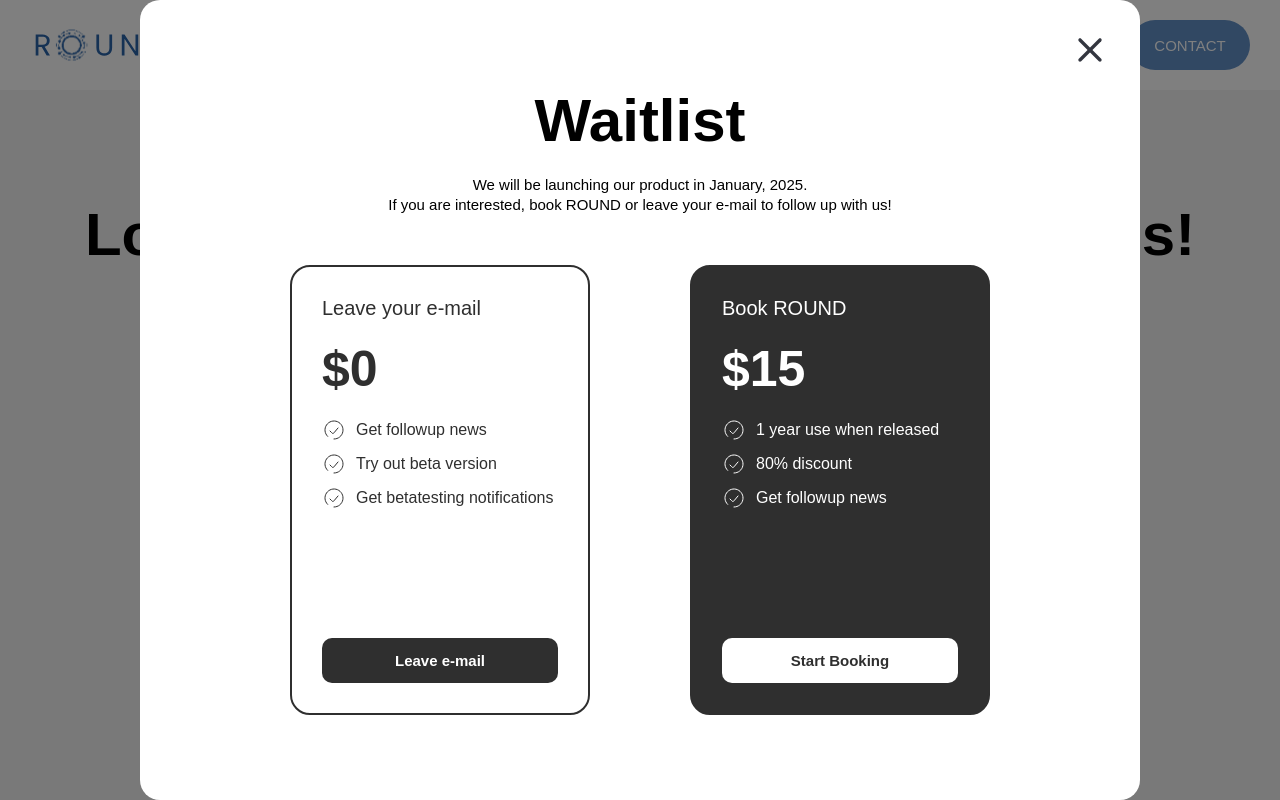
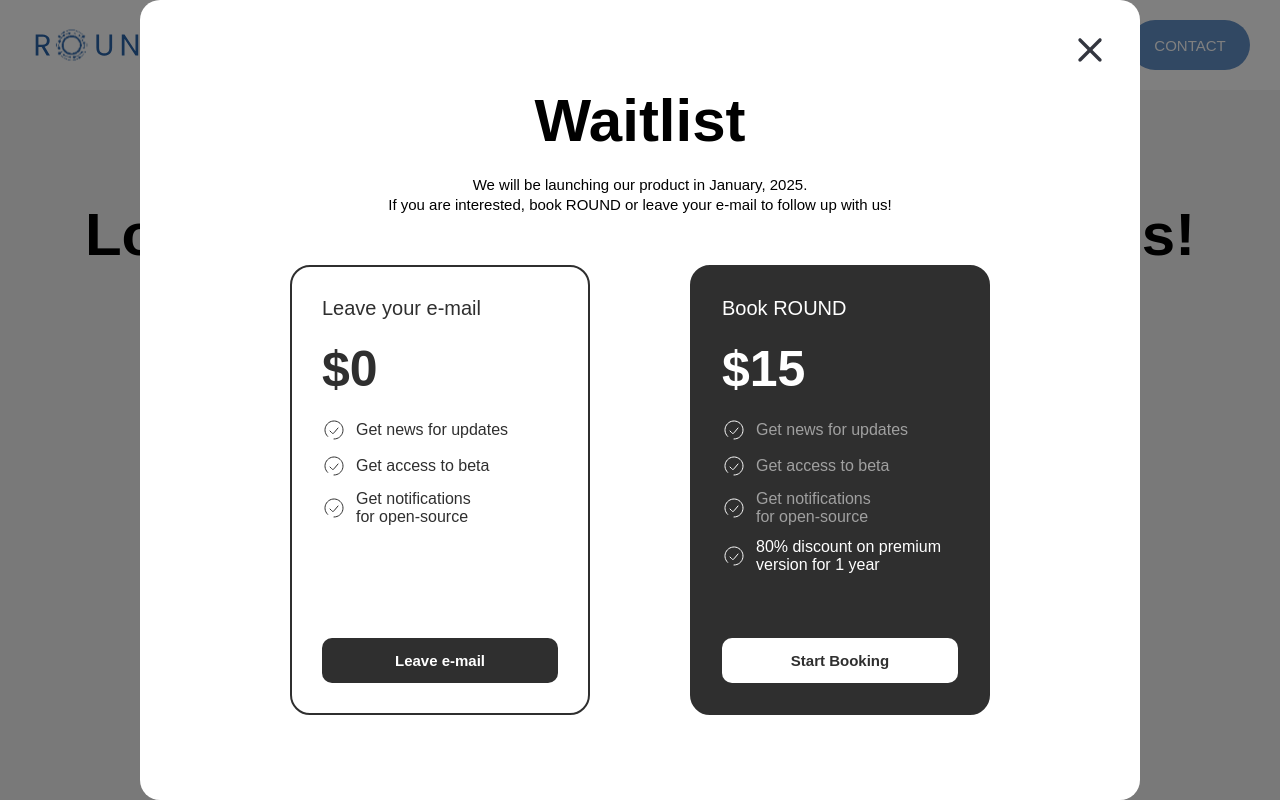
Before and after one commit to round-ai-dev/round-preto-web, a React (Create React App) app: page / in a window 1280 px wide. Both pictures are taken after a click on the element "Join Waitlist". Shown: the top 800 px of the page. Built offline with nearby package versions, Linux system fonts and the light colour scheme; the HTML template or start-up script is replaced by a standard one; a web font is replaced by a local one.

Commit message:
modified minor details

```diff
--- a/src/Pages/Main.css
+++ b/src/Pages/Main.css
@@ -103,7 +103,8 @@
 
 .main__startingCode > code {
     background-color: transparent;
-    padding: 5px !important;
+    padding: 10px !important;
+    font-size: 20px;
 }
 
 .main__waitlistButton {
--- a/src/Pages/Main.js
+++ b/src/Pages/Main.js
@@ -2,8 +2,8 @@
 import './Main.css'
 import Waitlist from './components/Waitlist';
 import hljs from 'highlight.js';
-// import './dracula.css'
-import "highlight.js/styles/github.css";
+import './dracula.css'
+// import "highlight.js/styles/github.css";
 
 function Main() {
     const [isWaitlist, setIsWaitlist] = useState(false);
@@ -85,9 +85,9 @@
 
             <div className='main__starting' id='starting'>
                 <p className='main__startingSlogan suse-bold'>Load any datasets within few seconds!</p>
-                <pre className='main__startingCode dark4_background'>
+                <pre className='main__startingCode dark1_background'>
                     <code className='language-python'>from round_ai import prepare_dataloader</code>
-                    <code className='language-python'>dataloader = prepare_dataloader("username/key")</code>
+                    <code className='language-python'>dataloader = prepare_dataloader("allenai/objaverse-xl")</code>
                 </pre>
                 <div id='waitlist_button' onClick={() => setIsWaitlist(true)} className='main__waitlistButton main__button blue2_background'>
                     <p id='waitlist_button' className='poppins-medium white'>Join Waitlist</p>
--- a/src/Pages/components/Waitlist.css
+++ b/src/Pages/components/Waitlist.css
@@ -71,7 +71,7 @@
     height: 200px;
     display: flex;
     flex-direction: column;
-    gap: 10px;
+    gap: 12px;
 }
 
 .waitlistMain__property {
--- a/src/Pages/components/Waitlist.js
+++ b/src/Pages/components/Waitlist.js
@@ -15,15 +15,15 @@
                     <div className='waitlistMain__properties'>
                         <div className='waitlistMain__property'>
                             <img alt='' src={process.env.PUBLIC_URL + '/icons/check_ring_dark.svg'}/>
-                            <p className='poppins-medium dark1'>Get followup news</p>
+                            <p className='poppins-medium dark1'>Get news for updates</p>
                         </div>
                         <div className='waitlistMain__property'>
                             <img alt='' src={process.env.PUBLIC_URL + '/icons/check_ring_dark.svg'}/>
-                            <p className='poppins-medium dark1'>Try out beta version</p>
+                            <p className='poppins-medium dark1'>Get access to beta</p>
                         </div>
                         <div className='waitlistMain__property'>
                             <img alt='' src={process.env.PUBLIC_URL + '/icons/check_ring_dark.svg'}/>
-                            <p className='poppins-medium dark1'>Get betatesting notifications</p>
+                            <p className='poppins-medium dark1'>Get notifications<br/>for open-source</p>
                         </div>
                     </div>
                     <div id='email_button' onClick={() => setPopupState(1)} className='waitlistMain__planButton dark1_background'>
@@ -36,16 +36,21 @@
                     <div className='waitlistMain__properties'>
                         <div className='waitlistMain__property'>
                             <img alt='' src={process.env.PUBLIC_URL + '/icons/check_ring_white.svg'}/>
-                            <p className='poppins-medium white'>1 year use when released</p>
+                            <p className='poppins-medium dark3'>Get news for updates</p>
                         </div>
                         <div className='waitlistMain__property'>
                             <img alt='' src={process.env.PUBLIC_URL + '/icons/check_ring_white.svg'}/>
-                            <p className='poppins-medium white'>80% discount</p>
+                            <p className='poppins-medium dark3'>Get access to beta</p>
                         </div>
                         <div className='waitlistMain__property'>
                             <img alt='' src={process.env.PUBLIC_URL + '/icons/check_ring_white.svg'}/>
-                            <p className='poppins-medium white'>Get followup news</p>
+                            <p className='poppins-medium dark3'>Get notifications<br/>for open-source</p>
                         </div>
+                        <div className='waitlistMain__property'>
+                            <img alt='' src={process.env.PUBLIC_URL + '/icons/check_ring_white.svg'}/>
+                            <p className='poppins-medium white'>80% discount on premium <br/> version for 1 year</p>
+                        </div>
+
                     </div>
                     <a id='book_button' className='waitlistMain__bookLink' href='https://www.buymeacoffee.com/round' target='_blank' rel="noreferrer"><div className='waitlistMain__planButton white_background'>
                         <p id='book_button' className='dark1 poppins-semibold'>Start Booking</p>
```
Also changed, not shown: public/icons/add_ring_white.svg (added).
